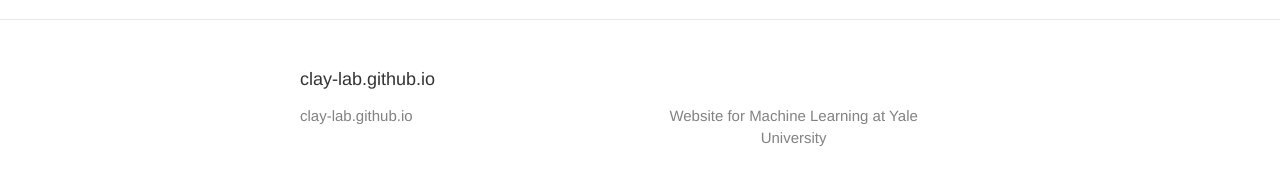
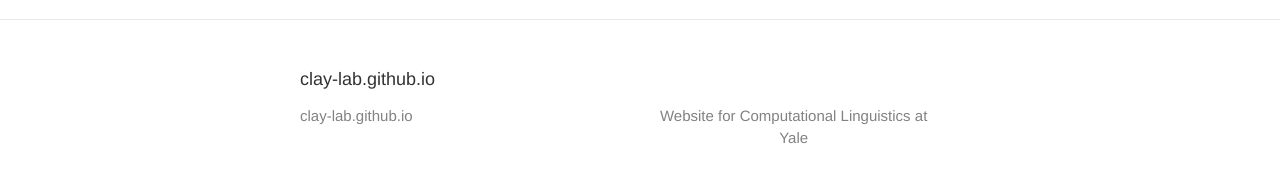
Before and after one commit to clay-lab/clay-lab.github.io, a Jekyll site: the page built from index.html, in a window 1280 px wide. Shown: the part 426-611 px from the top of the page. Built offline with Jekyll 4.4.1, drawn with Linux system fonts in a browser that asks for light colours.

```diff
--- a/_config.yml
+++ b/_config.yml
@@ -9,9 +9,9 @@
 title:
 #email: dragomir.radev@yale.edu
 description: > # this means to ignore newlines until "baseurl:"
-  Website for Machine Learning at Yale University
+  Website for Computational Linguistics at Yale
 baseurl: "" # the subpath of your site, e.g. /blog
-url: "http://yale-lily.github.io/" # the base hostname & protocol for your site
+url: "http://clay-yale.github.io/" # the base hostname & protocol for your site
 #twitter_username:
 #github_username: Yale-LILY
 
--- a/members.html
+++ b/members.html
@@ -5,7 +5,6 @@
 ---
 
 
-<center><a href="https://yale-lily.github.io/"><img src="/lily-logo.png" alt="test image" width="20%" height="20%"></a>  </center>
   <header class="post-header">
     <h2 class="post-title">Members</h2>
   </header>
```
Also changed, not shown: publications.md (+0 -1 lines).
